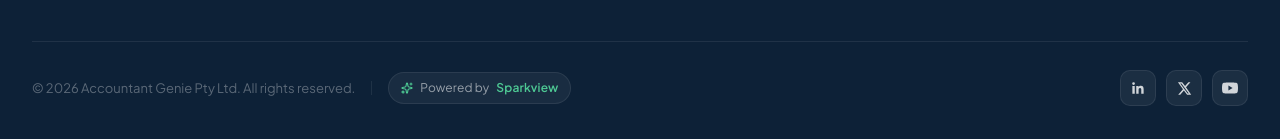
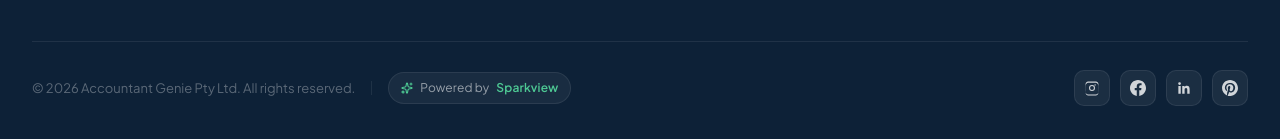
Before and after one commit to jasbinder-xtecglobal/accountantgenie-website, a Next.js app: page /policies/glossary in a window 1280 px wide. Shown: the part 3355-3494 px from the top of the page. Built offline with nearby package versions, Linux system fonts and the light colour scheme; a web font is replaced by a local one.

Commit message:
Refactor Tag component to support tone prop and update usage in About and Home pages

```diff
--- a/components/AboutPage.tsx
+++ b/components/AboutPage.tsx
@@ -4,7 +4,8 @@ import Link from "next/link";
 import Reveal from "./Reveal";
 import SpotlightCard from "./SpotlightCard";
 
-function Tag({ children }: { children: React.ReactNode }) {
+function Tag({ children, tone = "light" }: { children: React.ReactNode; tone?: "light" | "dark" }) {
+  const onDark = tone === "dark";
   return (
     <span
       style={{
@@ -15,9 +16,9 @@ function Tag({ children }: { children: React.ReactNode }) {
         fontWeight: 700,
         letterSpacing: "0.1em",
         textTransform: "uppercase",
-        color: "#145F5A",
-        background: "rgba(78,201,148,0.12)",
-        border: "1px solid rgba(78,201,148,0.25)",
+        color: onDark ? "#4EC994" : "#145F5A",
+        background: onDark ? "rgba(78,201,148,0.14)" : "rgba(78,201,148,0.12)",
+        border: `1px solid rgba(78,201,148,${onDark ? 0.38 : 0.25})`,
         padding: "5px 12px",
         borderRadius: 100,
       }}
@@ -52,7 +53,7 @@ export default function About() {
           }}
         />
         <div className="ab-enter" style={{ position: "relative", maxWidth: 700, margin: "0 auto" }}>
-          <Tag>About Accountant Genie</Tag>
+          <Tag tone="dark">About Accountant Genie</Tag>
           <h1
             style={{
               margin: "24px 0 20px",
--- a/components/Footer.tsx
+++ b/components/Footer.tsx
@@ -358,19 +358,24 @@ export default function Footer() {
           </div>
 
           <div style={{ display: "flex", alignItems: "center", gap: 10 }}>
-            <SocialIcon href="https://linkedin.com" label="LinkedIn">
+            <SocialIcon href="https://www.instagram.com/accountantgenie/" label="Instagram">
+              <svg width="16" height="16" viewBox="0 0 24 24" fill="currentColor" aria-hidden>
+                <path d="M12 2.16c3.2 0 3.58.01 4.85.07 1.17.05 1.8.25 2.23.41.56.22.96.48 1.38.9.42.42.68.82.9 1.38.16.42.36 1.06.41 2.23.06 1.27.07 1.65.07 4.85s-.01 3.58-.07 4.85c-.05 1.17-.25 1.8-.41 2.23-.22.56-.48.96-.9 1.38-.42.42-.82.68-1.38.9-.42.16-1.06.36-2.23.41-1.27.06-1.65.07-4.85.07s-3.58-.01-4.85-.07c-1.17-.05-1.8-.25-2.23-.41-.56-.22-.96-.48-1.38-.9-.42-.42-.68-.82-.9-1.38-.16-.42-.36-1.06-.41-2.23-.06-1.27-.07-1.65-.07-4.85s.01-3.58.07-4.85c.05-1.17.25-1.8.41-2.23.22-.56.48-.96.9-1.38.42-.42.82-.68 1.38-.9.42-.16 1.06-.36 2.23-.41 1.27-.06 1.65-.07 4.85-.07zm0 1.98c-3.15 0-3.52.01-4.76.07-1.15.05-1.77.24-2.18.4-.55.21-.94.47-1.35.88-.41.41-.67.8-.88 1.35-.16.41-.35 1.03-.4 2.18-.06 1.24-.07 1.61-.07 4.76s.01 3.52.07 4.76c.05 1.15.24 1.77.4 2.18.21.55.47.94.88 1.35.41.41.8.67 1.35.88.41.16 1.03.35 2.18.4 1.24.06 1.61.07 4.76.07s3.52-.01 4.76-.07c1.15-.05 1.77-.24 2.18-.4.55-.21.94-.47 1.35-.88.41-.41.67-.8.88-1.35.16-.41.35-1.03.4-2.18.06-1.24.07-1.61.07-4.76s-.01-3.52-.07-4.76c-.05-1.15-.24-1.77-.4-2.18-.21-.55-.47-.94-.88-1.35-.41-.41-.8-.67-1.35-.88-.41-.16-1.03-.35-2.18-.4-1.24-.06-1.61-.07-4.76-.07zm0 3.38a4.48 4.48 0 1 1 0 8.96 4.48 4.48 0 0 1 0-8.96zm0 7.39a2.91 2.91 0 1 0 0-5.82 2.91 2.91 0 0 0 0 5.82zm5.71-7.59a1.05 1.05 0 1 1-2.1 0 1.05 1.05 0 0 1 2.1 0z" />
+              </svg>
+            </SocialIcon>
+            <SocialIcon href="https://www.facebook.com/accountantgenie" label="Facebook">
+              <svg width="16" height="16" viewBox="0 0 24 24" fill="currentColor" aria-hidden>
+                <path d="M24 12.07C24 5.44 18.63.07 12 .07S0 5.44 0 12.07c0 5.99 4.39 10.95 10.13 11.85v-8.39H7.08v-3.46h3.05V9.43c0-3.01 1.79-4.67 4.53-4.67 1.31 0 2.69.24 2.69.24v2.95h-1.51c-1.49 0-1.96.93-1.96 1.87v2.25h3.33l-.53 3.46h-2.8v8.39C19.61 23.02 24 18.06 24 12.07z" />
+              </svg>
+            </SocialIcon>
+            <SocialIcon href="https://www.linkedin.com/company/accountantgenie" label="LinkedIn">
               <svg width="16" height="16" viewBox="0 0 24 24" fill="currentColor" aria-hidden>
                 <path d="M20.45 20.45h-3.55v-5.57c0-1.33-.03-3.04-1.85-3.04-1.85 0-2.14 1.45-2.14 2.94v5.67H9.36V9h3.41v1.56h.05c.47-.9 1.63-1.85 3.36-1.85 3.6 0 4.27 2.37 4.27 5.45v6.29zM5.34 7.43a2.06 2.06 0 1 1 0-4.12 2.06 2.06 0 0 1 0 4.12zM7.12 20.45H3.56V9h3.56v11.45z" />
               </svg>
             </SocialIcon>
-            <SocialIcon href="https://x.com" label="X (Twitter)">
-              <svg width="15" height="15" viewBox="0 0 24 24" fill="currentColor" aria-hidden>
-                <path d="M18.24 2H21.5l-7.13 8.15L22.75 22h-6.57l-5.14-6.72L5.16 22H1.9l7.63-8.72L1.5 2h6.74l4.65 6.15L18.24 2zm-1.15 18.05h1.81L7.03 3.85H5.09l12 16.2z" />
-              </svg>
-            </SocialIcon>
-            <SocialIcon href="https://youtube.com" label="YouTube">
+            <SocialIcon href="https://www.pinterest.com/accountantgenie/" label="Pinterest">
               <svg width="16" height="16" viewBox="0 0 24 24" fill="currentColor" aria-hidden>
-                <path d="M23.5 6.2a3 3 0 0 0-2.1-2.1C19.5 3.6 12 3.6 12 3.6s-7.5 0-9.4.5A3 3 0 0 0 .5 6.2 31 31 0 0 0 0 12a31 31 0 0 0 .5 5.8 3 3 0 0 0 2.1 2.1c1.9.5 9.4.5 9.4.5s7.5 0 9.4-.5a3 3 0 0 0 2.1-2.1A31 31 0 0 0 24 12a31 31 0 0 0-.5-5.8zM9.6 15.6V8.4l6.3 3.6-6.3 3.6z" />
+                <path d="M12.02 0C5.4 0 .03 5.37.03 11.99c0 5.08 3.16 9.41 7.62 11.16-.11-.95-.2-2.41.04-3.44.22-.94 1.41-5.96 1.41-5.96s-.36-.72-.36-1.78c0-1.66.97-2.91 2.17-2.91 1.02 0 1.52.77 1.52 1.69 0 1.03-.66 2.57-1 3.99-.28 1.19.6 2.17 1.78 2.17 2.13 0 3.77-2.25 3.77-5.49 0-2.86-2.06-4.87-5.01-4.87-3.41 0-5.41 2.56-5.41 5.2 0 1.03.4 2.14.89 2.74.1.12.11.23.09.35-.09.38-.29 1.2-.33 1.36-.05.23-.17.27-.4.17-1.5-.69-2.43-2.88-2.43-4.65 0-3.78 2.75-7.25 7.92-7.25 4.16 0 7.39 2.97 7.39 6.92 0 4.14-2.61 7.46-6.22 7.46-1.21 0-2.36-.63-2.76-1.38l-.75 2.85c-.27 1.05-1 2.35-1.5 3.15 1.13.35 2.31.54 3.55.54 6.61 0 11.99-5.37 11.99-11.99C24 5.37 18.63 0 12.02 0z" />
               </svg>
             </SocialIcon>
           </div>
--- a/components/HomePage.tsx
+++ b/components/HomePage.tsx
@@ -6,7 +6,8 @@ import Reveal from "./Reveal";
 import SpotlightCard from "./SpotlightCard";
 
 /* ─── Reusable primitives ─── */
-function Tag({ children }: { children: React.ReactNode }) {
+function Tag({ children, tone = "light" }: { children: React.ReactNode; tone?: "light" | "dark" }) {
+  const onDark = tone === "dark";
   return (
     <span
       style={{
@@ -17,9 +18,9 @@ function Tag({ children }: { children: React.ReactNode }) {
         fontWeight: 700,
         letterSpacing: "0.1em",
         textTransform: "uppercase",
-        color: "#145F5A",
-        background: "rgba(78,201,148,0.12)",
-        border: "1px solid rgba(78,201,148,0.25)",
+        color: onDark ? "#4EC994" : "#145F5A",
+        background: onDark ? "rgba(78,201,148,0.14)" : "rgba(78,201,148,0.12)",
+        border: `1px solid rgba(78,201,148,${onDark ? 0.38 : 0.25})`,
         padding: "5px 12px",
         borderRadius: 100,
       }}
@@ -607,7 +608,7 @@ export default function Home() {
         >
           {/* Left */}
           <Reveal>
-            <Tag>The Accountant Genie way</Tag>
+            <Tag tone="dark">The Accountant Genie way</Tag>
             <h2
               style={{
                 margin: "24px 0 24px",
@@ -1090,7 +1091,7 @@ export default function Home() {
             position: "relative",
           }}
         >
-          <Tag>Ready to start?</Tag>
+          <Tag tone="dark">Ready to start?</Tag>
           <h2
             style={{
               margin: "24px 0 20px",
```
